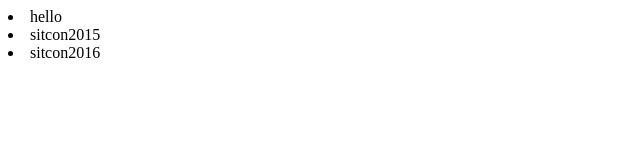
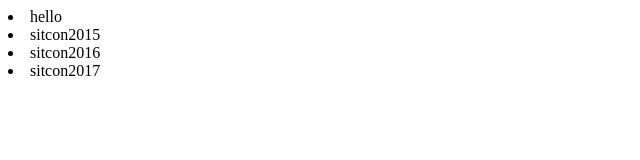
Before and after one commit to LyonKuo/workshop, a plain HTML site: page index.html in a window 1280 px wide. Shown: the full height of the page, 0-640 px from the left. Drawn offline with Linux system fonts and the light colour scheme.

Commit message:
sitcon2017

```diff
--- a/index.html
+++ b/index.html
@@ -4,5 +4,6 @@
 	<li>hello</li>
 	<li>sitcon2015</li>
 	<li>sitcon2016</li>
+	<li>sitcon2017</li>
 </body>
 </html>
```
